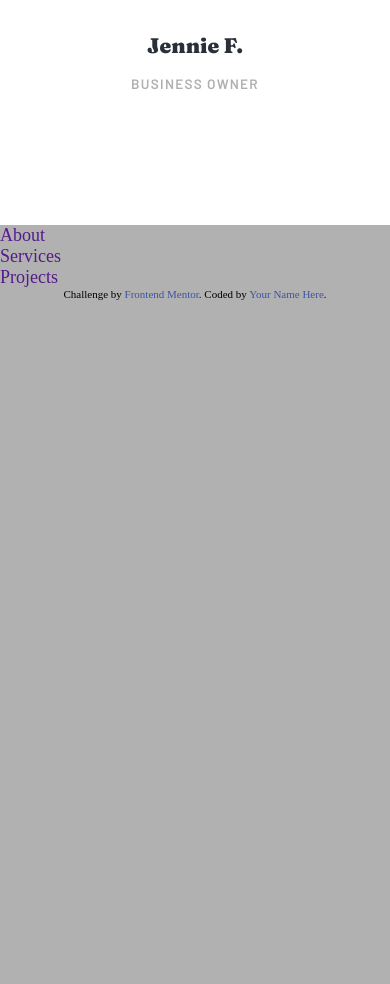
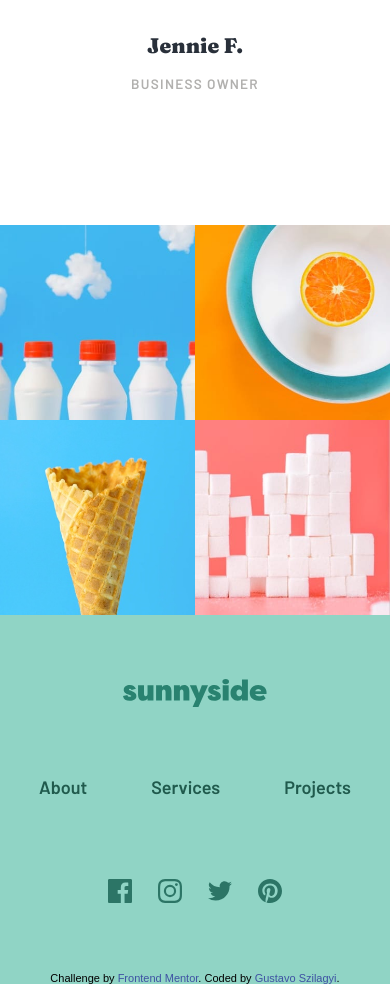
Before and after one commit to GustavoSzi/SunnySide, a plain HTML site: page index.html in a window 390 px wide. Shown: the part 4542-5526 px from the top of the page. Before the commit the page ends 4842 px from the top, so only its background shows below. Drawn offline with nearby package versions, Linux system fonts and the light colour scheme.

Commit message:
Versão mobile completa

```diff
--- a/index.html
+++ b/index.html
@@ -6,18 +6,16 @@
 
   <link rel="icon" type="image/png" sizes="32x32" href="./images/favicon-32x32.png">
 
+  <link href='https://unpkg.com/boxicons@2.0.7/css/boxicons.min.css' rel='stylesheet'>
+
   <!-- CUSTOM STYLE -->
   <link rel="stylesheet" href="style.css">
-
-  <!-- BOXICONS -->
-  <link href='https://unpkg.com/boxicons@2.0.7/css/boxicons.min.css' rel='stylesheet'>
-
 
   <title>Frontend Mentor | Sunnyside agency landing page</title>
 
   <!-- Feel free to remove these styles or customise in your own stylesheet 👍 -->
   <style>
-    .attribution { font-size: 11px; text-align: center; }
+    .attribution { font-size: 11px; text-align: center; font-family: Arial, Helvetica, sans-serif;}
     .attribution a { color: hsl(228, 45%, 44%); }
   </style>
 </head>
@@ -25,7 +23,7 @@
 <body style="background-color: rgba(100, 100, 100, 0.5);">
 
   <header id="header">
-    <a href="#home" id="logo"><img src="images/logo.svg"></a>
+    <a href="#home" class="logo"><img src="images/logo.svg"></a>
 
 
     <i class='bx bx-menu'></i>
@@ -114,17 +112,36 @@
   </main>
 
   <footer>
-    <ul>
-      <li class="item"><a href="">About</a></li>
-      <li class="item"><a href="">Services</a></li>
-      <li class="item"><a href="">Projects</a></li>
-    </ul>
+    <div id="footerImages">
+      <img src="images/mobile/image-gallery-milkbottles.jpg" alt="Milk Bottles">
+      <img src="images/mobile/image-gallery-orange.jpg" alt="Half an orange on a plate">
+      <img src="images/mobile/image-gallery-cone.jpg" alt="Icecream cone">
+      <img src="images/mobile/image-gallery-sugar-cubes.jpg" alt="Cubes of sugar">
+    </div>
+
+    <div id="lists">
+      <a href="#home" class="logo"><img src="images/logo.svg"></a>
+      <ul id="links">
+        <li class="item"><a href="">About</a></li>
+        <li class="item"><a href="">Services</a></li>
+        <li class="item"><a href="">Projects</a></li>
+      </ul>
+
+      <ul id="socials">
+        <li><a href="https://www.facebook.com" target="_blank"><img src="images/icon-facebook.svg"></a></li>
+        <li><a href="https://www.instagram.com" target="_blank"><img src="images/icon-instagram.svg"></a></li>
+        <li><a href="https://www.twitter.com" target="_blank"><img src="images/icon-twitter.svg"></a></li>
+        <li><a href="https://www.pinterest.com" target="_blank"><img src="images/icon-pinterest.svg"></a></li>
+      </ul>
+
+    </div>
 
     <div class="attribution">
       Challenge by <a href="https://www.frontendmentor.io?ref=challenge" target="_blank">Frontend Mentor</a>.
-      Coded by <a href="#">Your Name Here</a>.
+      Coded by <a href="https://github.com/GustavoSzi" target="_blank">Gustavo Szilagyi</a>.
     </div>
   </footer>
 
+  <script src="script.js"></script>
 </body>
 </html>
--- a/style.css
+++ b/style.css
@@ -22,9 +22,7 @@
 }
 
 html{
-    scroll-behavior: smooth;
-    max-width: 100vw;
-}
+    scroll-behavior: smooth;}
 
 body{
     font-size: 18px;
@@ -39,7 +37,7 @@ a{
 }
 
 main{
-    max-width: 100%;
+
 }
 
 img{
@@ -62,7 +60,7 @@ header{
     position: fixed;
     top: 0;
     left: 0;
-    width: 100%;
+    width: 100vw;
     height: var(--header-heigth);
     background: #3ebfff;
     display: flex;
@@ -238,3 +236,57 @@ header ul{
     letter-spacing: .08rem;
     text-transform: uppercase;
 }
+
+/* FOOTER */
+footer{
+    background-color: #90d4c5;
+}
+
+#footerImages{
+    width: 100%;
+    display: flex;
+    flex-wrap: wrap;
+}
+
+footer #footerImages img{
+    width: 50%;
+    display: inline-block;
+}
+
+footer .logo img{
+    width: 9rem;
+    filter: invert(27%) sepia(27%) saturate(933%) hue-rotate(116deg) brightness(55%) contrast(88%);
+    margin-top: 4rem;
+    margin-bottom: 4rem;
+}
+
+footer #links{
+    width: 80%;
+    display: flex;
+    justify-content: space-between;
+}
+
+footer #lists{
+    display: flex;
+    flex-direction: column;
+    align-items: center;
+}
+
+footer ul li a{
+    font-family: var(--barlow);
+    color: #205a4d;
+}
+
+ul#socials{
+    display: flex;
+    align-items: center;
+    justify-content: space-around;
+    width: 12.5rem;
+    margin-top: 5rem;
+    margin-bottom: 4rem;
+}
+
+#socials li{
+    width: 1.5rem;
+    display: inline-block;
+}
```
